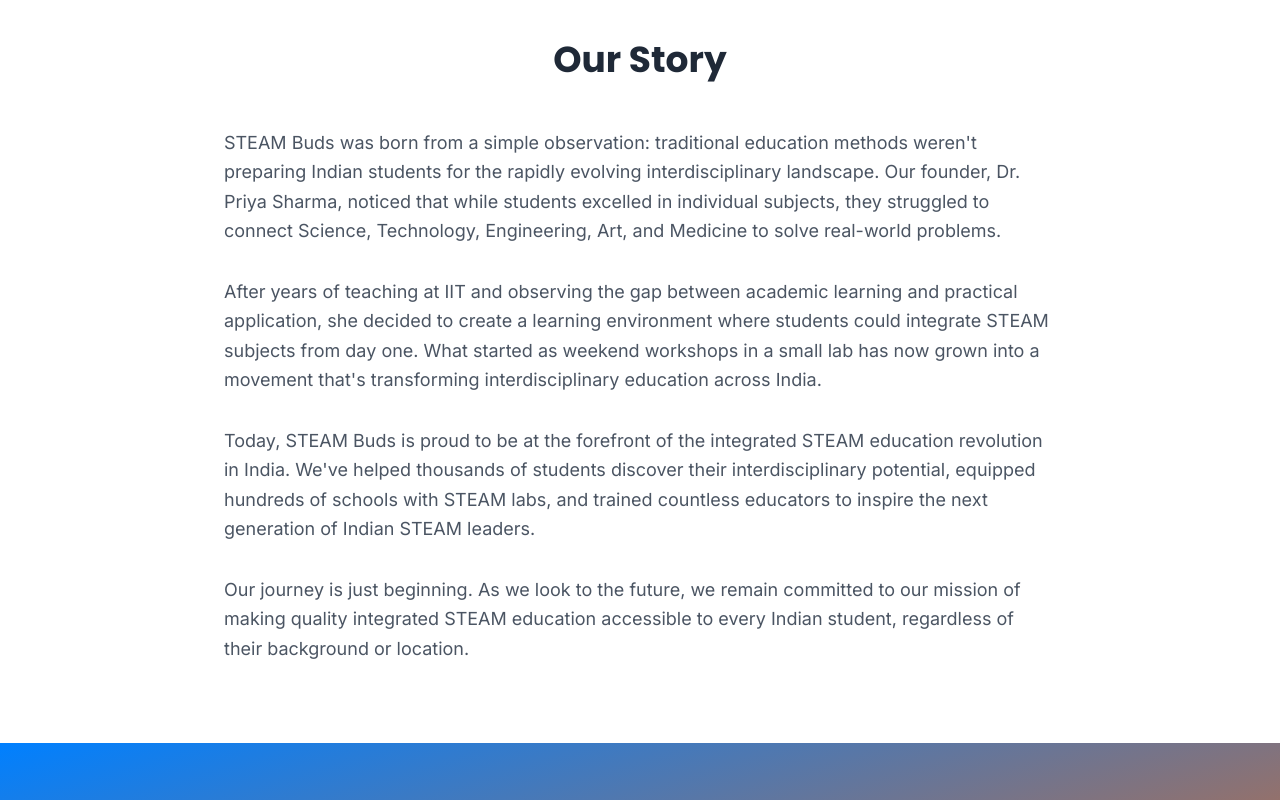
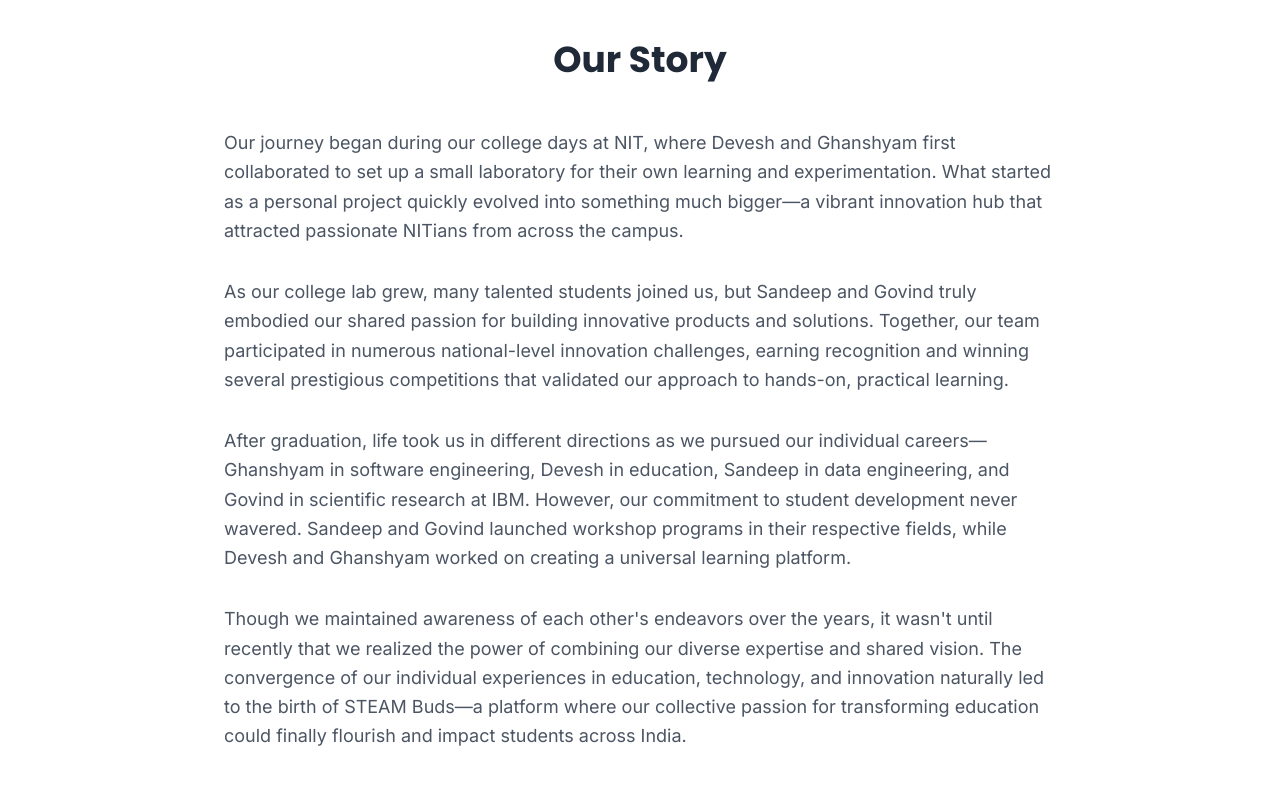
Before and after one commit to wizzenalum-code/frontend, a React (Vite) app: page /about in a window 1280 px wide. Shown: the part 2620-3420 px from the top of the page. Built offline with nearby package versions, Linux system fonts and the light colour scheme.

Commit message:
Rewrite Our Story section with the founders' journey
cgen-1ebbc399b9ce4aebb516255821d8a208

```diff
--- a/src/pages/About.tsx
+++ b/src/pages/About.tsx
@@ -242,29 +242,30 @@ const About: React.FC = () => {
 
           <div className="space-y-8 text-lg text-gray-600 leading-relaxed">
             <p>
-              STEAM Buds was born from a simple observation: traditional education methods weren't preparing
-              Indian students for the rapidly evolving interdisciplinary landscape. Our founder, Dr. Priya Sharma,
-              noticed that while students excelled in individual subjects, they struggled to connect Science, Technology,
-              Engineering, Art, and Medicine to solve real-world problems.
+              Our journey began during our college days at NIT, where Devesh and Ghanshyam first collaborated to set up a
+              small laboratory for their own learning and experimentation. What started as a personal project quickly evolved
+              into something much bigger—a vibrant innovation hub that attracted passionate NITians from across the campus.
             </p>
 
             <p>
-              After years of teaching at IIT and observing the gap between academic learning and practical
-              application, she decided to create a learning environment where students could integrate STEAM subjects
-              from day one. What started as weekend workshops in a small lab has now grown into
-              a movement that's transforming interdisciplinary education across India.
+              As our college lab grew, many talented students joined us, but Sandeep and Govind truly embodied our shared
+              passion for building innovative products and solutions. Together, our team participated in numerous national-level
+              innovation challenges, earning recognition and winning several prestigious competitions that validated our
+              approach to hands-on, practical learning.
             </p>
 
             <p>
-              Today, STEAM Buds is proud to be at the forefront of the integrated STEAM education revolution in India.
-              We've helped thousands of students discover their interdisciplinary potential, equipped hundreds of schools with
-              STEAM labs, and trained countless educators to inspire the next generation of Indian STEAM leaders.
+              After graduation, life took us in different directions as we pursued our individual careers—Ghanshyam in software
+              engineering, Devesh in education, Sandeep in data engineering, and Govind in scientific research at IBM. However,
+              our commitment to student development never wavered. Sandeep and Govind launched workshop programs in their
+              respective fields, while Devesh and Ghanshyam worked on creating a universal learning platform.
             </p>
 
             <p>
-              Our journey is just beginning. As we look to the future, we remain committed to our mission of
-              making quality integrated STEAM education accessible to every Indian student, regardless of their background
-              or location.
+              Though we maintained awareness of each other's endeavors over the years, it wasn't until recently that we realized
+              the power of combining our diverse expertise and shared vision. The convergence of our individual experiences in
+              education, technology, and innovation naturally led to the birth of STEAM Buds—a platform where our collective
+              passion for transforming education could finally flourish and impact students across India.
             </p>
           </div>
         </div>
```
